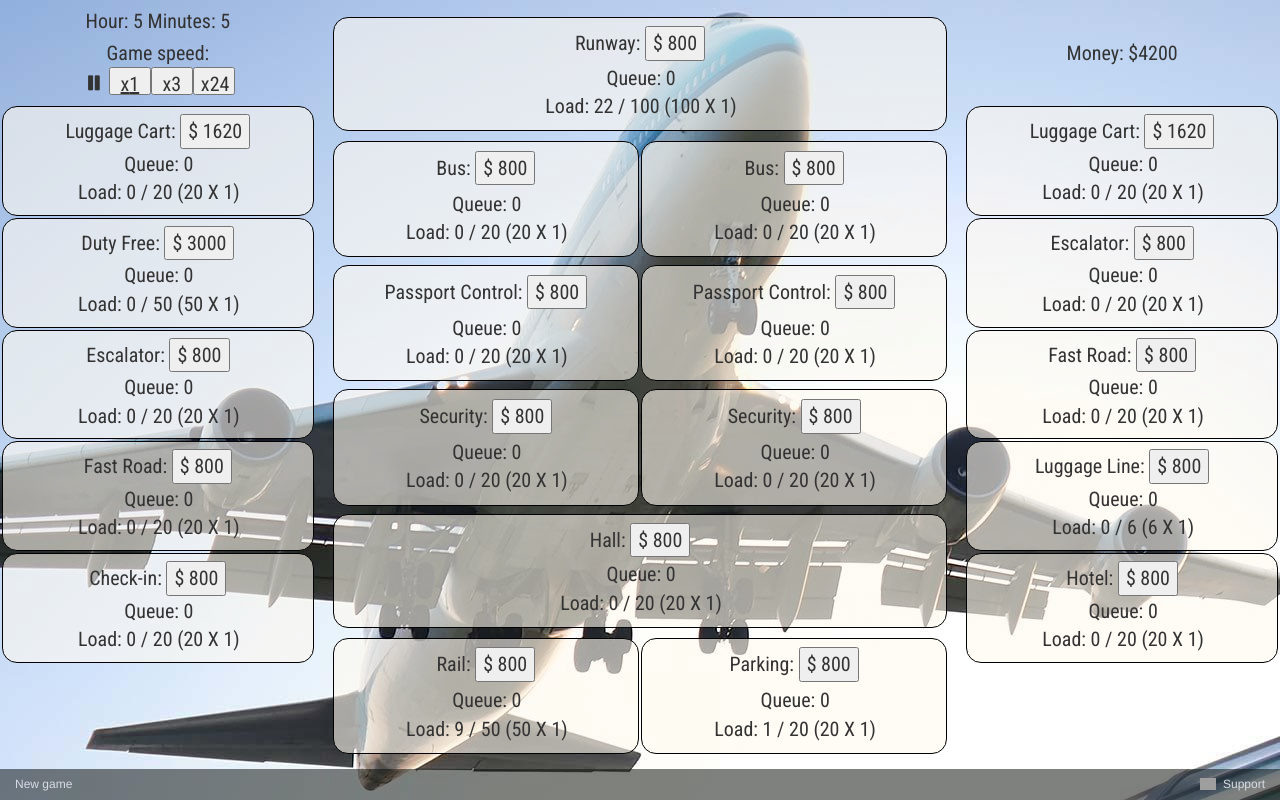
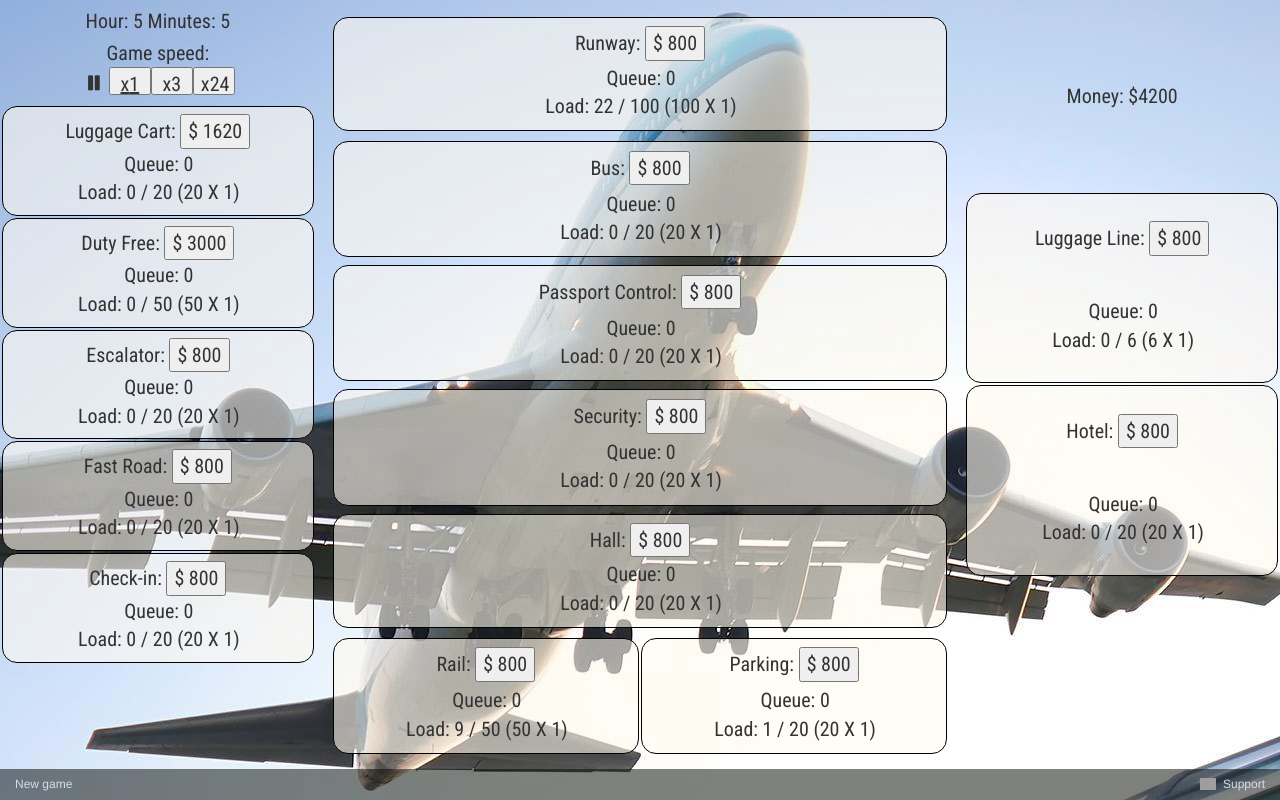
Before and after one commit to gapak/airport-simulator, a React (Create React App) app: page / in a window 1280 px wide. Built offline with nearby package versions, Linux system fonts and the light colour scheme; grey boxes are pictures that could not be loaded.

Commit message:
Replace in/out constructions with just constructions

```diff
--- a/src/App.js
+++ b/src/App.js
@@ -91,10 +91,10 @@ class App extends Component {
                             </div>
                         </div>
 
-                        {constructionBox(constructions.innerLuggageCart)}
+                        {constructionBox(constructions.luggageCart)}
                         {constructionBox(constructions.dutyFree)}
-                        {constructionBox(constructions.innerEscalator)}
-                        {constructionBox(constructions.innerFastRoad)}
+                        {constructionBox(constructions.escalator)}
+                        {constructionBox(constructions.fastRoad)}
                         {constructionBox(constructions.checkIn)}
 
                         <div className="box"></div>
@@ -105,16 +105,13 @@ class App extends Component {
                             {constructionBox(constructions.runway)}
                         </div>
                         <div className="splitOnTwoSides">
-                            {constructionBox(constructions.innerBus)}
-                            {constructionBox(constructions.outBus)}
+                            {constructionBox(constructions.bus)}
                         </div>
                         <div className="splitOnTwoSides">
-                            {constructionBox(constructions.innerPassport)}
-                            {constructionBox(constructions.outPassport)}
+                            {constructionBox(constructions.passport)}
                         </div>
                         <div className="splitOnTwoSides">
-                            {constructionBox(constructions.innerSecurity)}
-                            {constructionBox(constructions.outSecurity)}
+                            {constructionBox(constructions.security)}
                         </div>
                         <div className="box">
                             {constructionBox(constructions.hall)}
@@ -129,10 +126,6 @@ class App extends Component {
                         <div className="box">
                             <div>Money: ${state.money}</div>
                         </div>
-
-                        {constructionBox(constructions.outLuggageCart)}
-                        {constructionBox(constructions.outEscalator)}
-                        {constructionBox(constructions.outFastRoad)}
                         {constructionBox(constructions.luggageLine)}
                         {constructionBox(constructions.hotel)}
 
--- a/src/game/core/default_state.js
+++ b/src/game/core/default_state.js
@@ -6,19 +6,13 @@ const default_state = {
     money: 4200,
 
     constructions: {
-        innerLuggageCart: 1,
-        outLuggageCart: 1,
-        innerEscalator: 1,
-        outEscalator: 1,
-        innerFastRoad: 1,
-        outFastRoad: 1,
+        luggageCart: 1,
+        escalator: 1,
+        fastRoad: 1,
         dutyFree: 1,
-        innerBus: 1,
-        outBus: 1,
-        innerPassport: 1,
-        outPassport: 1,
-        innerSecurity: 1,
-        outSecurity: 1,
+        bus: 1,
+        passport: 1,
+        security: 1,
         checkIn: 1,
         hotel: 1,
         luggageLine: 1,
@@ -30,19 +24,13 @@ const default_state = {
     },
 
     queue: {
-        innerLuggageCart: [],
-        outLuggageCart: [],
-        innerEscalator: [],
-        outEscalator: [],
-        innerFastRoad: [],
-        outFastRoad: [],
+        luggageCart: [],
+        escalator: [],
+        fastRoad: [],
         dutyFree: [],
-        innerBus: [],
-        outBus: [],
-        innerPassport: [],
-        outPassport: [],
-        innerSecurity: [],
-        outSecurity: [],
+        bus: [],
+        passport: [],
+        security: [],
         checkIn: [],
         hotel: [],
         luggageLine: [],
@@ -54,19 +42,13 @@ const default_state = {
     },
 
     processing: {
-        innerLuggageCart: [],
-        outLuggageCart: [],
-        innerEscalator: [],
-        outEscalator: [],
-        innerFastRoad: [],
-        outFastRoad: [],
+        luggageCart: [],
+        escalator: [],
+        fastRoad: [],
         dutyFree: [],
-        innerBus: [],
-        outBus: [],
-        innerPassport: [],
-        outPassport: [],
-        innerSecurity: [],
-        outSecurity: [],
+        bus: [],
+        passport: [],
+        security: [],
         checkIn: [],
         hotel: [],
         luggageLine: [],
--- a/src/gamedata/constructions.js
+++ b/src/gamedata/constructions.js
@@ -64,10 +64,10 @@ const move = (state, direction = {from: '', to: ''}, predicate = passenger => tr
 };
 
 export const constructions = {
-    innerLuggageCart: {
-        key:         'innerLuggageCart',
+    luggageCart: {
+        key:         'luggageCart',
         isDisabled:  (state, params = {}) => false,
-        onClick:     (state, params = {}) => buy(state, 'innerLuggageCart'),
+        onClick:     (state, params = {}) => buy(state, 'luggageCart'),
         onTick:      (state, params = {}) => {
             // some code
             return state;
@@ -80,26 +80,10 @@ export const constructions = {
         description: 'These cars drive luggage from the airport to a plane.'
     },
 
-    outLuggageCart: {
-        key:         'outLuggageCart',
-        isDisabled:  (state, params = {}) => false,
-        onClick:     (state, params = {}) => buy(state, 'outLuggageCart'),
-        onTick:      (state, params = {}) => {
-            // some code
-            return state;
-        },
-        name:        'Luggage Cart',
-        cost:        {money: 1620},
-        bandwidth:   20,
-        threshold:   20,
-        processing_time: 5,
-        description: 'These cars drive luggage from a plane to the airport.'
-    },
-
-    innerEscalator: {
-        key:         'innerEscalator',
-        isDisabled:  (state, params = {}) => state.innerEscalator < 5,
-        onClick:     (state, params = {}) => buy(state, 'innerEscalator'),
+    escalator: {
+        key:         'escalator',
+        isDisabled:  (state, params = {}) => state.escalator < 5,
+        onClick:     (state, params = {}) => buy(state, 'escalator'),
         onTick:      (state, params = {}) => {
             // some code
             return state;
@@ -112,26 +96,10 @@ export const constructions = {
         description: 'Transports people between floors.'
     },
 
-    outEscalator: {
-        key:         'outEscalator',
+    fastRoad: {
+        key:         'fastRoad',
         isDisabled:  (state, params = {}) => false,
-        onClick:     (state, params = {}) => buy(state, 'outEscalator'),
-        onTick:      (state, params = {}) => {
-            // some code
-            return state;
-        },
-        name:        'Escalator',
-        cost:        {money: 800},
-        bandwidth:   20,
-        threshold:   20,
-        processing_time: 5,
-        description: 'Transports people between floors.'
-    },
-
-    innerFastRoad: {
-        key:         'innerFastRoad',
-        isDisabled:  (state, params = {}) => false,
-        onClick:     (state, params = {}) => buy(state, 'innerFastRoad'),
+        onClick:     (state, params = {}) => buy(state, 'fastRoad'),
         onTick:      (state, params = {}) => {
             // some code
             return state;
@@ -143,23 +111,6 @@ export const constructions = {
         processing_time: 5,
         description: 'Allows people to move faster between gates.'
     },
-
-    outFastRoad: {
-        key:         'outFastRoad',
-        isDisabled:  (state, params = {}) => false,
-        onClick:     (state, params = {}) => buy(state, 'outFastRoad'),
-        onTick:      (state, params = {}) => {
-            // some code
-            return state;
-        },
-        name:        'Fast Road',
-        cost:        {money: 800},
-        bandwidth:   20,
-        threshold:   20,
-        processing_time: 5,
-        description: 'Allows people to move faster between gates.'
-    },
-
 
     dutyFree: {
         key:         'dutyFree',
@@ -177,13 +128,13 @@ export const constructions = {
         description: 'Passengers can buy some gifts here while their flight is late.'
     },
 
-    innerBus: {
-        key:         'innerBus',
+    bus: {
+        key:         'bus',
         isDisabled:  (state, params = {}) => false,
-        onClick:     (state, params = {}) => buy(state, 'innerBus'),
+        onClick:     (state, params = {}) => buy(state, 'bus'),
         onTick:      (state, params = {}) => {
             // some code
-            state = move(state, {from: 'innerBus', to: 'innerPassport'});
+            state = move(state, {from: 'bus', to: 'passport'});
             return state;
         },
         name:        'Bus',
@@ -194,29 +145,13 @@ export const constructions = {
         description: 'Transports people from airport to a plane.'
     },
 
-    outBus: {
-        key:         'outBus',
+    passport: {
+        key:         'passport',
         isDisabled:  (state, params = {}) => false,
-        onClick:     (state, params = {}) => buy(state, 'outBus'),
+        onClick:     (state, params = {}) => buy(state, 'passport'),
         onTick:      (state, params = {}) => {
             // some code
-            return state;
-        },
-        name:        'Bus',
-        cost:        {money: 800},
-        bandwidth:   20,
-        threshold:   20,
-        processing_time: 5,
-        description: 'Transports people from plane to the airport.'
-    },
-
-    innerPassport: {
-        key:         'innerPassport',
-        isDisabled:  (state, params = {}) => false,
-        onClick:     (state, params = {}) => buy(state, 'innerPassport'),
-        onTick:      (state, params = {}) => {
-            // some code
-            state = move(state, {from: 'innerPassport', to: 'innerSecurity'});
+            state = move(state, {from: 'passport', to: 'security'});
             return state;
         },
         name:        'Passport Control',
@@ -227,47 +162,13 @@ export const constructions = {
         description: 'Checks that passengers have valid documents to cross over the country.'
     },
 
-    outPassport: {
-        key:         'outPassport',
+    security: {
+        key:         'security',
         isDisabled:  (state, params = {}) => false,
-        onClick:     (state, params = {}) => buy(state, 'outPassport'),
-        onTick:      (state, params = {}) => {
-            // some code
-            state = move(state, {from: 'outSecurity', next: 'outPassport'});
-            return state;
-        },
-        name:        'Passport Control',
-        cost:        {money: 800},
-        bandwidth:   20,
-        threshold:   20,
-        processing_time: 5,
-        description: 'Checks that passengers have valid documents to get into the country.'
-    },
-
-    innerSecurity: {
-        key:         'innerSecurity',
-        isDisabled:  (state, params = {}) => false,
-        onClick:     (state, params = {}) => buy(state, 'innerSecurity'),
+        onClick:     (state, params = {}) => buy(state, 'security'),
         onTick:      (state, params = {}) => {
             // to baggage line
-            state = move(state, {from: 'innerSecurity', to: 'luggageLine'});
-            return state;
-        },
-        name:        'Security',
-        cost:        {money: 800},
-        bandwidth:   20,
-        threshold:   20,
-        processing_time: 5,
-        description: 'Provides security check of passengers and their carryon.'
-    },
-
-    outSecurity: {
-        key:         'outSecurity',
-        isDisabled:  (state, params = {}) => false,
-        onClick:     (state, params = {}) => buy(state, 'outSecurity'),
-        onTick:      (state, params = {}) => {
-            // to passport
-            state = move(state, {from: 'outSecurity', next: 'outPassport'});
+            state = move(state, {from: 'security', to: 'luggageLine'});
             return state;
         },
         name:        'Security',
@@ -284,7 +185,7 @@ export const constructions = {
         onClick:     (state, params = {}) => buy(state, 'checkIn'),
         onTick:      (state, params = {}) => {
             // to security
-            state = move(state, {from: 'checkIn', next: 'outSecurity'});
+            state = move(state, {from: 'checkIn', next: 'security'});
             return state;
         },
         name:        'Check-in',
@@ -363,7 +264,7 @@ export const constructions = {
         onClick:     (state, params = {}) => buy(state, 'runway'),
         onTick:      (state, params = {}) => {
             // some code
-            state = move(state, {from: 'runway', to: 'innerBus'});
+            state = move(state, {from: 'runway', to: 'bus'});
             return state;
         },
         name:        'Runway',
```
